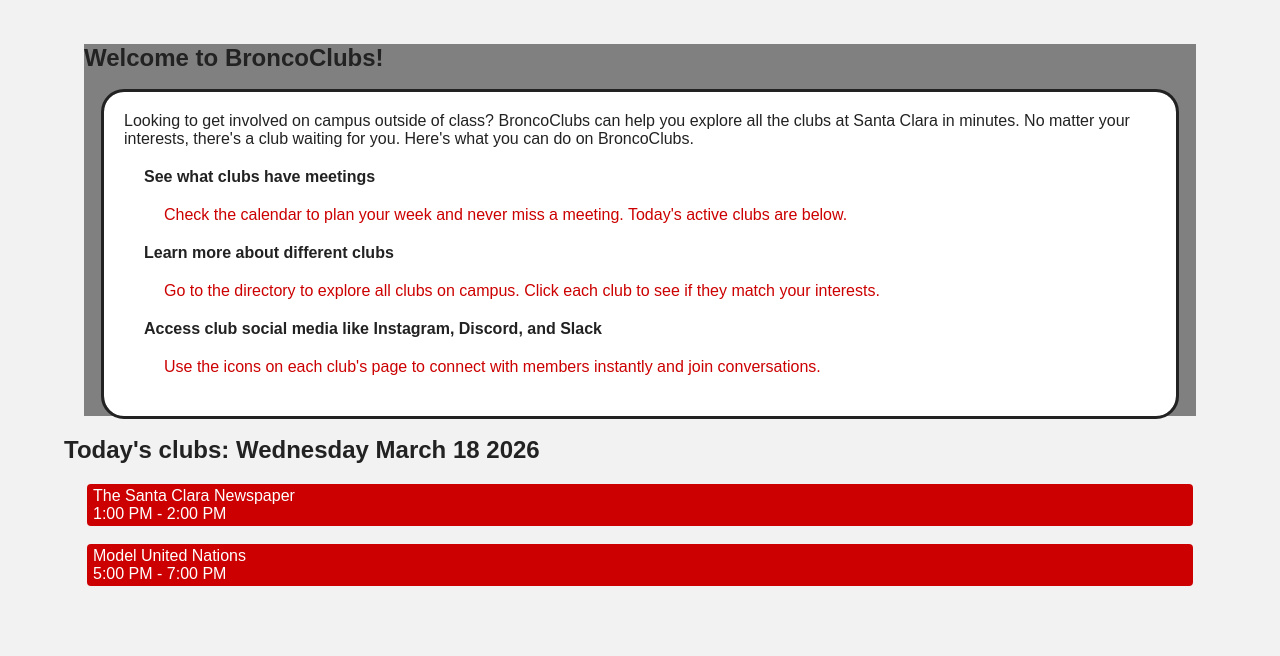
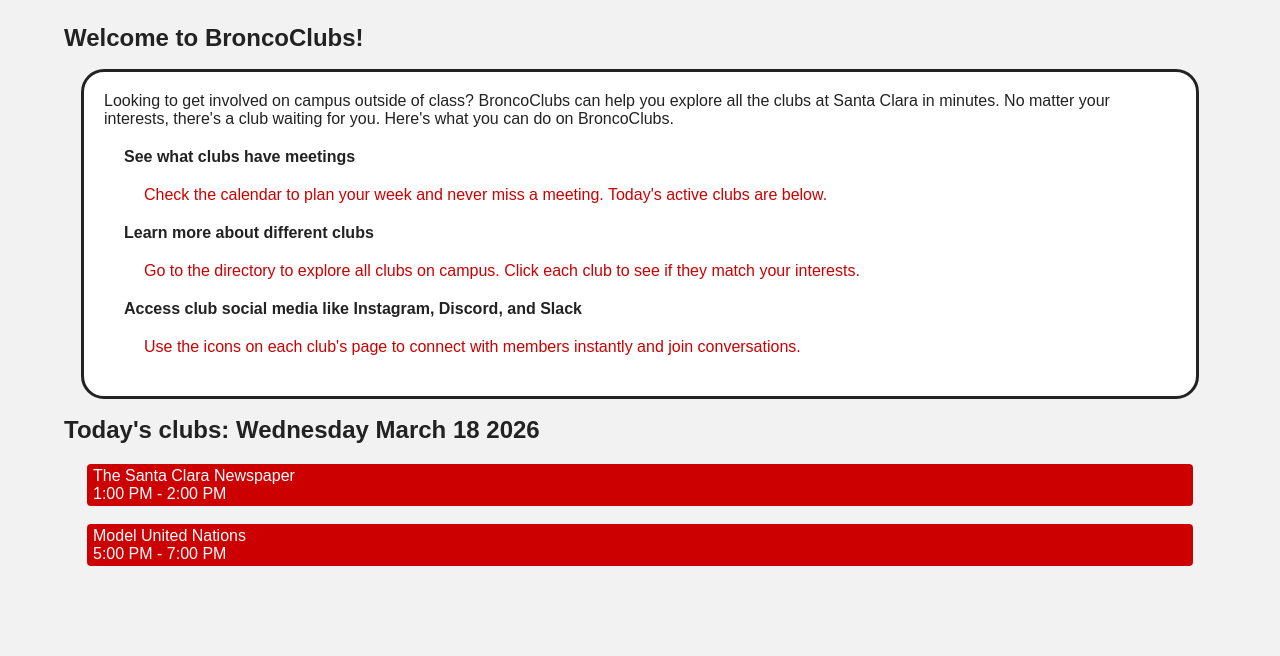
Before and after one commit to je-lam/ClubConnect, a PHP site: page / in a window 1280 px wide. Shown: the part 60-716 px from the top of the page. After the commit the page ends 626 px from the top, so only its background shows below. Run offline with PHP 8.4, Linux system fonts and the light colour scheme; data comes from the database, SQL or seed files in the repository.

Commit message:
Fixed background color for welcome description

```diff
--- a/style.css
+++ b/style.css
@@ -433,12 +433,6 @@ main.main-full {
     font-size: 0.7rem;
 }
 
-.welcome-section {
-    background-color: gray;
-    margin: 20px;
-    width: auto;
-}
-
 /* Club detail page */
 .club-detail-page {
     background-color: #d3d3d3;
```
